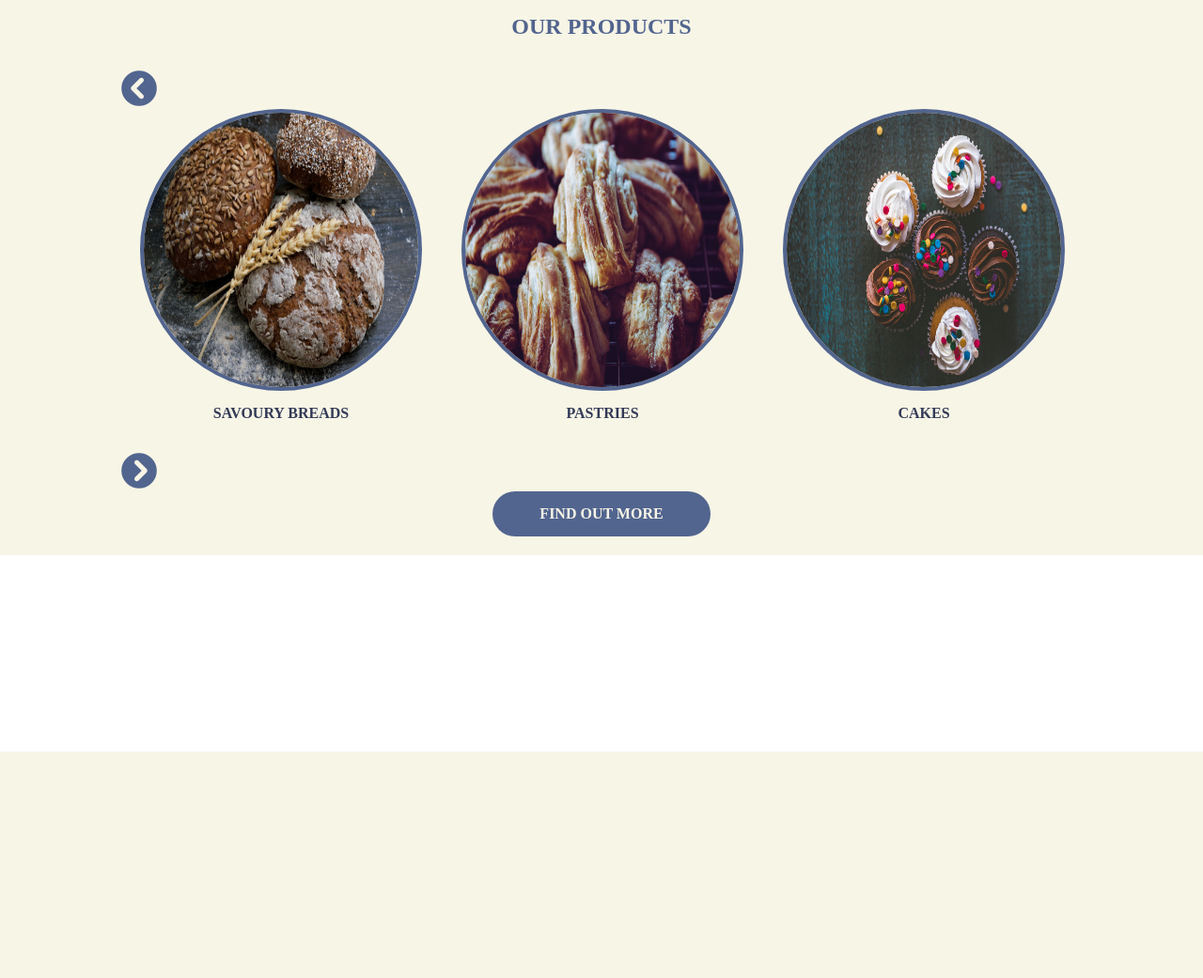
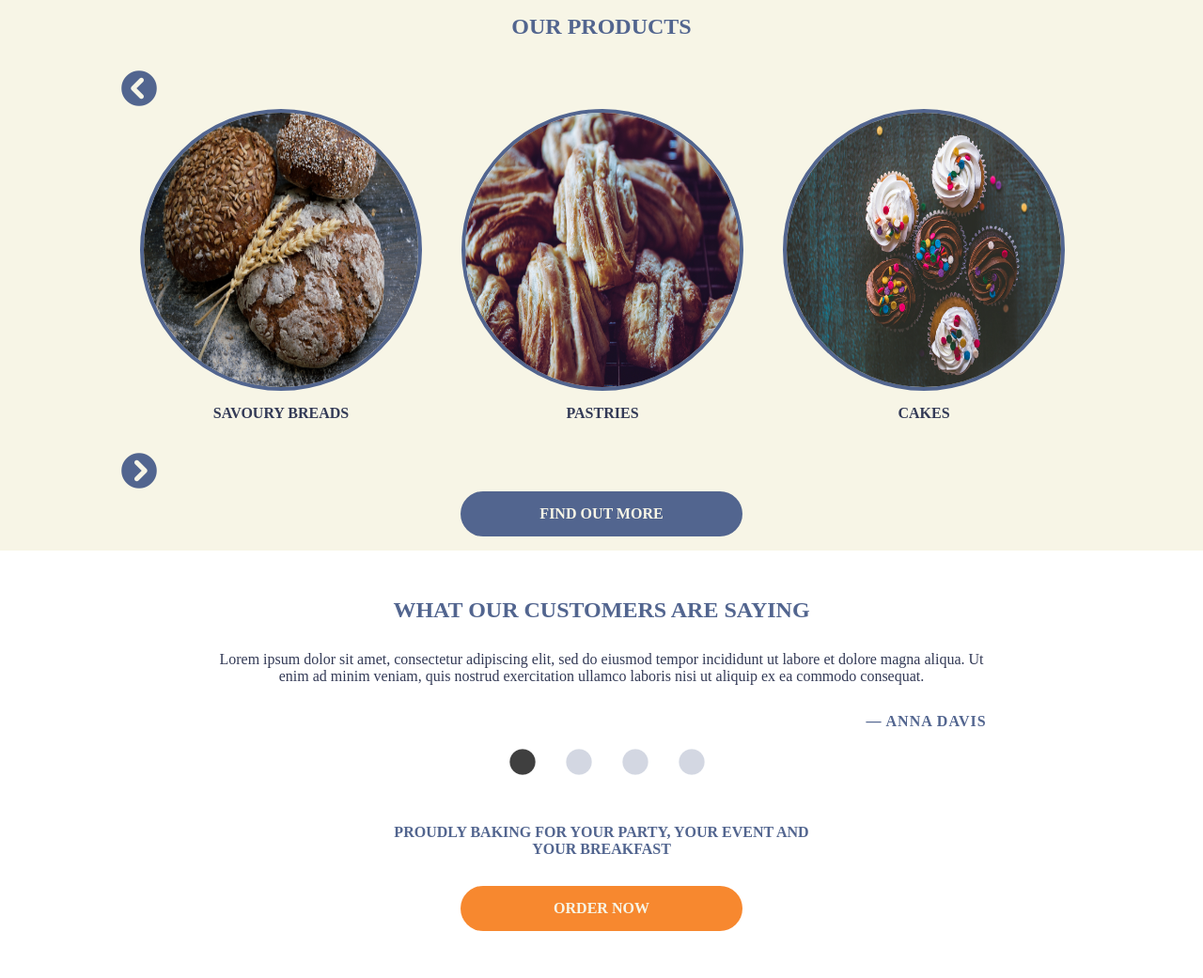
Before and after one commit to Scarnface/bakersDozen, a PHP site: page / in a window 1280 px wide. Shown: the whole page at 94% size. Before the commit the page ends 800 px from the top, so only its background shows below. Run offline with PHP 8.4, Linux system fonts and the light colour scheme; some libraries are stand-ins or nearby versions.

Commit message:
Testimonial slider added

```diff
--- a/dist/css/style.css
+++ b/dist/css/style.css
@@ -19,17 +19,15 @@
 }
 .productsCarouselWrapper h2,
 .testimonialsCarouselWrapper h2 {
-  padding-top: 15px;
-  padding-bottom: 30px;
   width: 100%;
   text-align: center;
   color: #52658f;
 }
 .productsCarouselWrapper .button,
 .testimonialsCarouselWrapper .button {
-  margin-bottom: 20px;
   border-radius: 25px;
   padding: 15px 50px;
+  width: 300px;
   text-align: center;
   font-weight: bold;
   color: #f7f5e6;
@@ -40,24 +38,49 @@
 .productsCarouselWrapper {
   background-color: #f7f5e6;
 }
+.productsCarouselWrapper .button {
+  margin-bottom: 15px;
+  color: #f7f5e6;
+  background-color: #52658f;
+}
+.productsCarouselWrapper h2 {
+  padding-top: 15px;
+  padding-bottom: 30px;
+}
 
-.productsCarousel,
-.testimonialsCarousel {
+.testimonialsCarouselWrapper .button {
+  margin-bottom: 50px;
+  color: #f7f5e6;
+  background-color: #f7882f;
+}
+.testimonialsCarouselWrapper h2 {
+  padding-top: 50px;
+  padding-bottom: 30px;
+}
+.testimonialsCarouselWrapper .testimonialText {
+  padding-top: 50px;
+  padding-bottom: 30px;
+  width: 100%;
+  font-weight: bold;
+  text-align: center;
+  color: #52658f;
+}
+
+.productsCarousel {
   width: 80%;
 }
-
-.slide {
+.productsCarousel .slide {
   width: 200px;
   text-align: center;
 }
-.slide img {
+.productsCarousel .slide img {
   margin: 0 auto;
   border: 4px solid #52658f;
   border-radius: 50%;
   width: 300px;
   height: 300px;
 }
-.slide p {
+.productsCarousel .slide p {
   margin: 0 auto;
   padding-top: 15px;
   padding-bottom: 30px;
@@ -66,10 +89,36 @@
   color: #333a56;
 }
 
+.testimonialsCarousel {
+  width: 80%;
+}
+.testimonialsCarousel .slide p {
+  margin: 0 auto;
+  width: 80%;
+  text-align: center;
+  color: #333a56;
+}
+.testimonialsCarousel .slide .testimonialName {
+  padding-top: 30px;
+  padding-bottom: 20px;
+  font-weight: bold;
+  letter-spacing: 1px;
+  text-align: right;
+  color: #52658f;
+}
+
 .slick-arrow {
   color: #52658f;
   font-size: 2.5rem;
   cursor: pointer;
+}
+
+.slick-dots li:not(:nth-of-type(4)) {
+  padding-right: 50px;
+}
+.slick-dots li button:before {
+  font-size: 2rem;
+  color: #52658f;
 }
 
 /* =================================
--- a/index.html
+++ b/index.html
@@ -79,16 +79,16 @@
       <p class="button">FIND OUT MORE</p>
     </section>
 
-    <!--<section class="testimonialsCarouselWrapper">
+    <section class="testimonialsCarouselWrapper">
+      <h2>WHAT OUR CUSTOMERS ARE SAYING</h2>
+
       <div class="testimonialsCarousel carousel">
-        <h2>WHAT OUR CUSTOMERS ARE SAYING</h2>
-
         <div class="slide">
           <p>
             Lorem ipsum dolor sit amet, consectetur adipiscing elit, sed do eiusmod tempor incididunt ut labore et dolore magna aliqua. Ut enim ad
             minim veniam, quis nostrud exercitation ullamco laboris nisi ut aliquip ex ea commodo consequat.
           </p>
-          <p>-ANNA DAVIS</p>
+          <p class="testimonialName">&#8212; ANNA DAVIS</p>
         </div>
 
         <div class="slide">
@@ -96,7 +96,7 @@
             Duis aute irure dolor in reprehenderit in voluptate velit esse cillum dolore eu fugiat nulla pariatur. Excepteur sint occaecat cupidatat
             non proident, sunt in culpa qui officia deserunt mollit anim id est laborum.
           </p>
-          <p>-FRANK MILLER</p>
+          <p class="testimonialName">&#8212; FRANK MILLER</p>
         </div>
 
         <div class="slide">
@@ -104,9 +104,21 @@
             Sed ut perspiciatis unde omnis iste natus error sit voluptatem accusantium doloremque laudantium, totam rem aperiam, eaque ipsa quae ab
             illo inventore veritatis et quasi architecto beatae vitae dicta sunt explicabo.
           </p>
-          <p>-WARREN ELLIS</p>
+          <p class="testimonialName">&#8212; WARREN ELLIS</p>
+        </div>
+
+        <div class="slide">
+          <p>
+            Quis autem vel eum iure reprehenderit qui in ea voluptate velit esse quam nihil molestiae consequatur, vel illum qui dolorem eum fugiat
+            quo voluptas nulla pariatur?
+          </p>
+          <p class="testimonialName">&#8212; NEIL GAIMAN</p>
         </div>
       </div>
-    </section>-->
+
+      <p class="testimonialText">PROUDLY BAKING FOR YOUR PARTY, YOUR EVENT AND</br> YOUR BREAKFAST</p>
+
+      <p class="button">ORDER NOW</p>
+    </section>
   </body>
 </html>
--- a/src/scss/partials/_carousels.scss
+++ b/src/scss/partials/_carousels.scss
@@ -11,16 +11,14 @@
   width: 100%;
   height: fit-content;
   h2 {
-    padding-top: 15px;
-    padding-bottom: 30px;
     width: 100%;
     text-align: center;
     color: $brand-lightBlue;
   }
-  & .button {
-    margin-bottom: 20px;
+  .button {
     border-radius: 25px;
     padding: 15px 50px;
+    width: 300px;
     text-align: center;
     font-weight: bold;
     color: $brand-yellow;
@@ -31,13 +29,39 @@
 
 .productsCarouselWrapper {
   background-color: $brand-yellow;
+  .button {
+    margin-bottom: 15px;
+    color: $brand-yellow;
+    background-color: $brand-lightBlue;
+  }
+  h2 {
+    padding-top: 15px;
+    padding-bottom: 30px;
+  }
 }
 
-.productsCarousel,
-.testimonialsCarousel {
-  width: 80%;
+.testimonialsCarouselWrapper {
+  .button {
+    margin-bottom: 50px;
+    color: $brand-yellow;
+    background-color: $brand-orange;
+  }
+  h2 {
+    padding-top: 50px;
+    padding-bottom: 30px;
+  }
+  .testimonialText {
+    padding-top: 50px;
+    padding-bottom: 30px;
+    width: 100%;
+    font-weight: bold;
+    text-align: center;
+    color: $brand-lightBlue;
+  }
 }
 
+.productsCarousel {
+  width: 80%;
   .slide {
     width: 200px;
     text-align: center;
@@ -57,9 +81,44 @@
       color: $brand-darkBlue;
     }
   }
+}
+
+.testimonialsCarousel {
+  width: 80%;
+  .slide {
+    p {
+      margin: 0 auto;
+      width: 80%;
+      text-align: center;
+      color: $brand-darkBlue;
+    }
+    .testimonialName {
+      padding-top: 30px;
+      padding-bottom: 20px;
+      font-weight: bold;
+      letter-spacing: 1px;
+      text-align: right;
+      color: $brand-lightBlue;
+    }
+  }
+}
 
 .slick-arrow {
   color: $brand-lightBlue;
   font-size: 2.5rem;
   cursor: pointer;
 }
+
+.slick-dots {
+  li {
+    &:not(:nth-of-type(4)) {
+      padding-right: 50px;
+    }
+    button {
+      &:before {
+        font-size: 2rem;
+        color: $brand-lightBlue;
+      }
+    }
+  }
+}
```
Also changed, not shown: 1 other file. Lines whose indentation alone changed are shown as unchanged.
